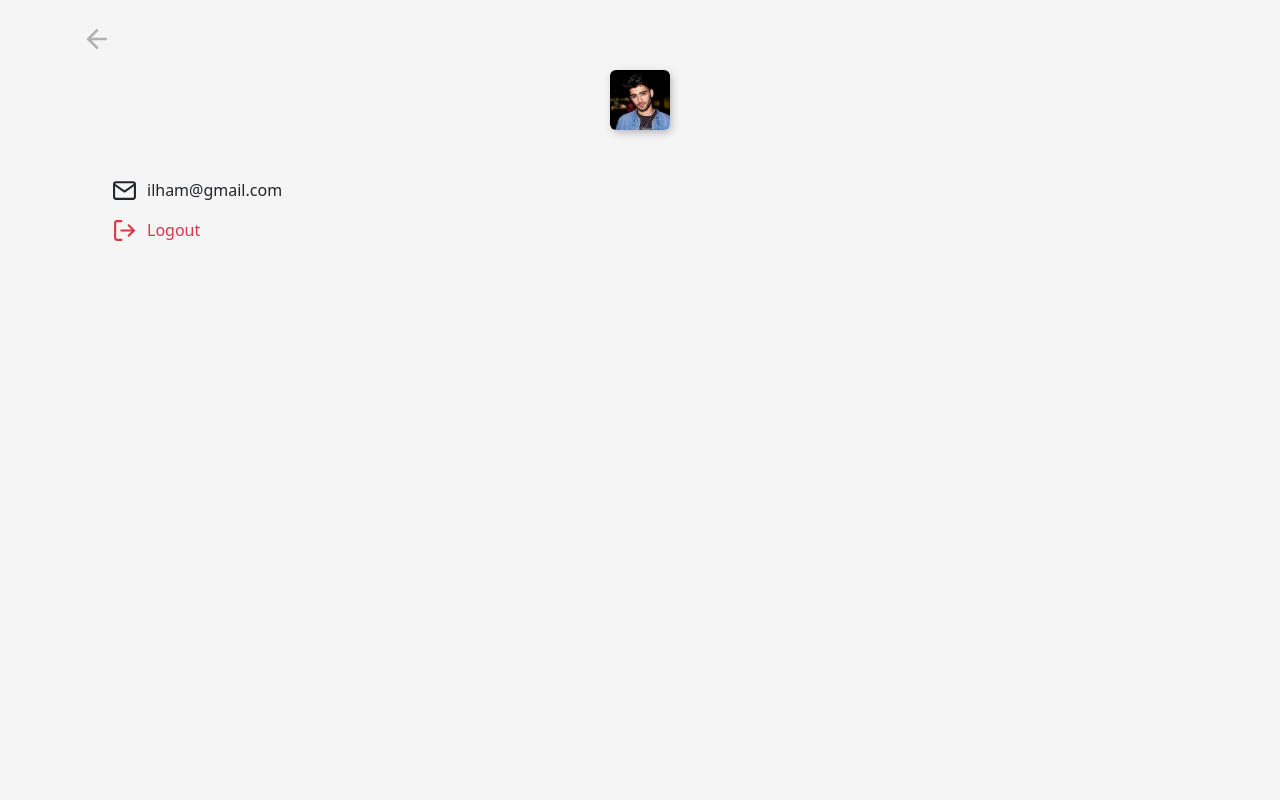
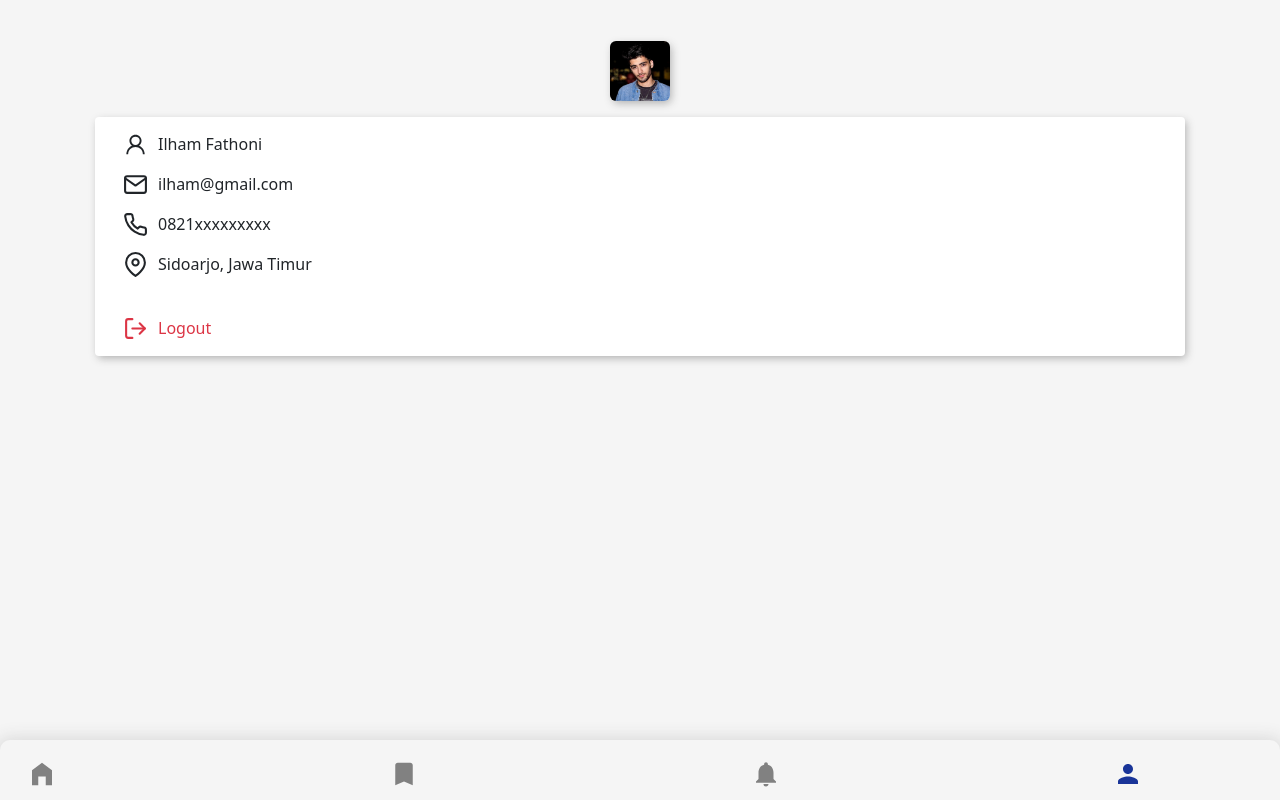
Before and after one commit to ilhamfathoni2/Monvo-Travel-React.JS, a React (Create React App) app: page /user in a window 1280 px wide. Built offline with nearby package versions, Linux system fonts and the light colour scheme; no server answers.

Commit message:
Continue UI Account Page

```diff
--- a/src/components/auth/login.js
+++ b/src/components/auth/login.js
@@ -65,7 +65,7 @@ function LogIn() {
   return (
     <>
       <Container className="py-5">
-        <div className="text-center mb-login">
+        <div className="text-center">
           <Image src={iconMonvo} />
           <h3 className="title-sign">Welcome Back</h3>
           <p className="p-sign">Sign to continue</p>
--- a/src/components/user/account.js
+++ b/src/components/user/account.js
@@ -1,10 +1,12 @@
 import React, { useContext } from "react";
 import { useNavigate } from "react-router-dom";
-import { Container, Image } from "react-bootstrap";
+import { Container, Image, Card } from "react-bootstrap";
 import "./user.css";
-import { FiArrowLeft, FiMail, FiLogOut } from "react-icons/fi";
+import { FiMail, FiLogOut, FiPhone, FiMapPin } from "react-icons/fi";
+import { AiOutlineUser } from "react-icons/ai";
 import avatar from "../../assets/Avatar.png";
 import { UserContext } from "../../context/userContext";
+import Nvabar from "../nav/navbar";
 
 function AccountUser() {
   const [, dispatch] = useContext(UserContext);
@@ -21,24 +23,33 @@ function AccountUser() {
 
   return (
     <>
-      <Container>
-        <FiArrowLeft
-          className="mt-4 icon-back"
-          onClick={() => {
-            navigate("/home");
-          }}
-        />
-        <div className="d-flex justify-content-center mb-5">
+      <Nvabar />
+      <Container className="user-space">
+        <div className="d-flex justify-content-center mb-3">
           <Image src={avatar} className="avatar-account mt-3" />
+        </div>
+        <Card className="card-user">
+          <div className="d-flex list">
+            <AiOutlineUser className="icon-user" />
+            <p>Ilham Fathoni</p>
           </div>
           <div className="d-flex list">
             <FiMail className="icon-user" />
             <p>ilham@gmail.com</p>
           </div>
-        <div className="d-flex list text-danger" onClick={handleLogout}>
+          <div className="d-flex list">
+            <FiPhone className="icon-user" />
+            <p>0821xxxxxxxxx</p>
+          </div>
+          <div className="d-flex list">
+            <FiMapPin className="icon-user" />
+            <p>Sidoarjo, Jawa Timur</p>
+          </div>
+          <div className="d-flex list text-danger mt-4" onClick={handleLogout}>
             <FiLogOut className="icon-user" />
             <p>Logout</p>
           </div>
+        </Card>
       </Container>
     </>
   );
--- a/src/components/user/user.css
+++ b/src/components/user/user.css
@@ -9,10 +9,24 @@
 }
 
 .list {
-  margin: 0 0 0 30px;
+  margin: 0 0 0 18px;
+  padding: 0 !important;
 }
 
 .icon-user {
   font-size: 25px;
   margin: 0 10px 0 0;
 }
+
+.card-user {
+  border: none !important;
+  padding: 15px 10px 0 10px !important;
+  margin: 0 !important;
+  -webkit-box-shadow: 2px 3px 9px -1px rgba(41, 41, 41, 0.35);
+  -moz-box-shadow: 2px 3px 9px -1px rgba(41, 41, 41, 0.35);
+  box-shadow: 2px 3px 9px -1px rgba(41, 41, 41, 0.35);
+}
+
+.user-space {
+  padding: 25px !important;
+}
```
Lines whose indentation alone changed are shown as unchanged.
